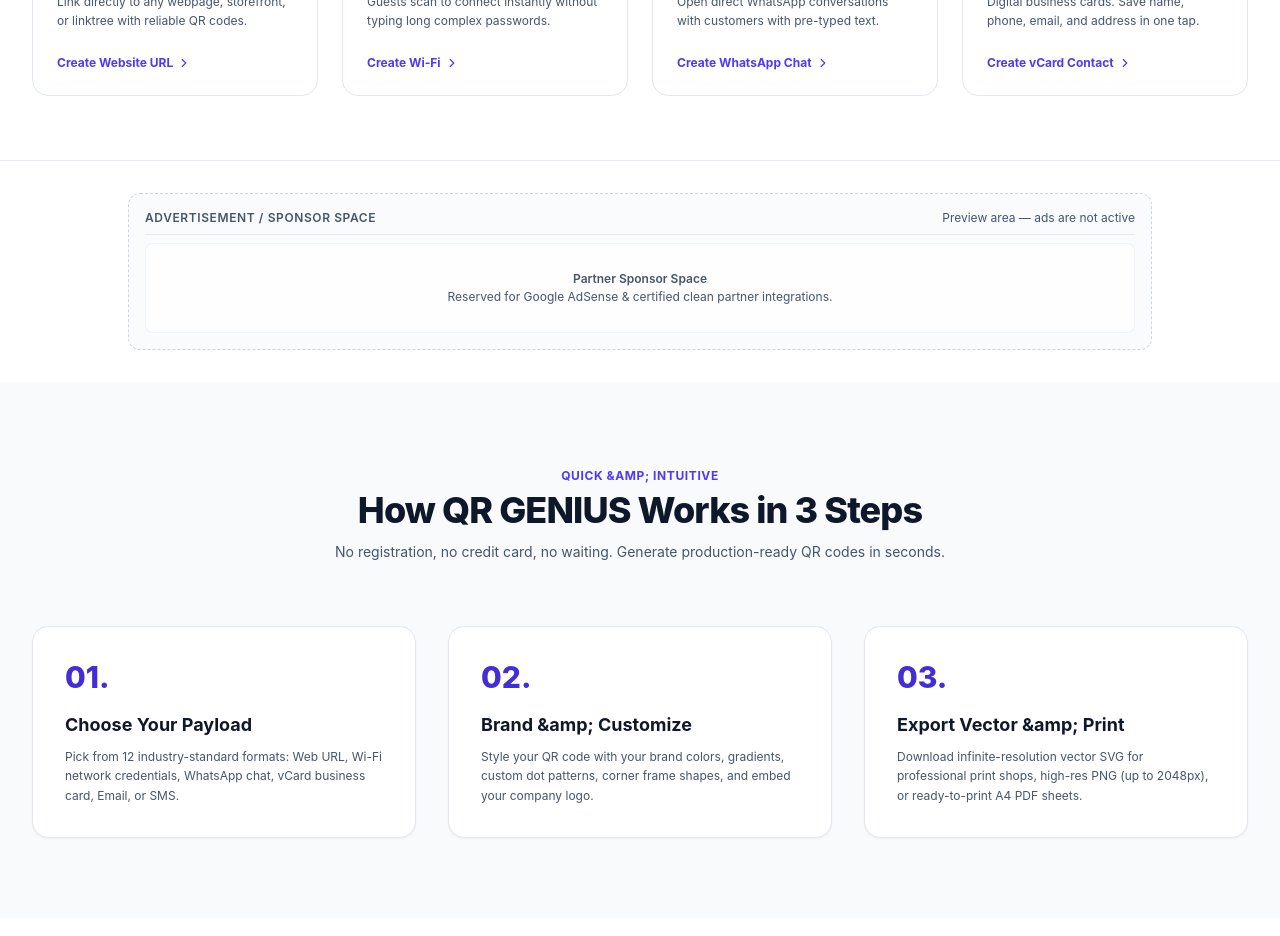
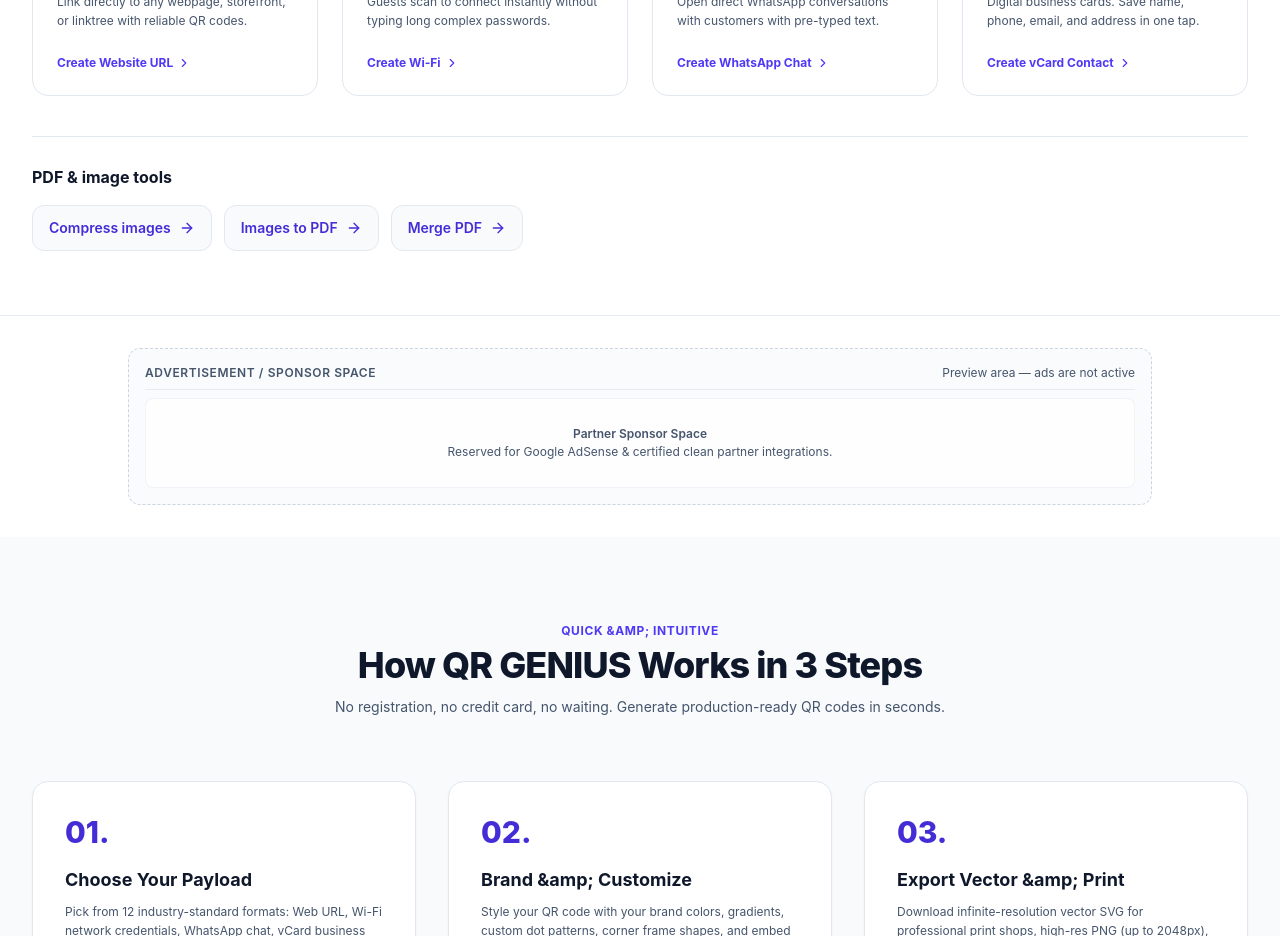
Before and after one commit to evanora031-dotcom/-qr-genius, a React (Vite) app: page / in a window 1280 px wide. Shown: the part 1060-1996 px from the top of the page. Built offline with nearby package versions, Linux system fonts and the light colour scheme.

Commit message:
feat: show localized PDF and image tool links on homepage

```diff
--- a/src/pages/HomePage.tsx
+++ b/src/pages/HomePage.tsx
@@ -263,6 +263,22 @@ export const HomePage: React.FC<HomePageProps> = ({ lang, onNavigate }) => {
               );
             })}
           </div>
+          <div className="mt-10 border-t border-slate-200 pt-7">
+            <h3 className="text-base font-bold text-slate-900 mb-4">{({ en: 'PDF & image tools', ar: 'أدوات PDF والصور', fr: 'Outils PDF et images', es: 'Herramientas PDF e imágenes' } as Record<Language, string>)[lang]}</h3>
+            <div className="flex flex-wrap gap-3">
+              {([
+                { page: 'image-compressor', path: 'image-compressor', label: { en: 'Compress images', ar: 'ضغط الصور', fr: 'Compresser les images', es: 'Comprimir imágenes' } },
+                { page: 'images-to-pdf', path: 'images-to-pdf', label: { en: 'Images to PDF', ar: 'الصور إلى PDF', fr: 'Images en PDF', es: 'Imágenes a PDF' } },
+                { page: 'pdf-merge', path: 'merge-pdf', label: { en: 'Merge PDF', ar: 'دمج PDF', fr: 'Fusionner PDF', es: 'Unir PDF' } }
+              ] as const).map((tool) => (
+                <a key={tool.page} href={`${lang === 'en' ? '' : `/${lang}`}/tools/${tool.path}`}
+                  onClick={(event) => { event.preventDefault(); onNavigate(tool.page); }}
+                  className="inline-flex items-center gap-2 rounded-xl border border-slate-200 bg-slate-50 px-4 py-3 text-sm font-semibold text-indigo-700 hover:bg-indigo-50 hover:border-indigo-300 transition-colors min-h-[44px]">
+                  {tool.label[lang]} <ArrowRight className="w-4 h-4" />
+                </a>
+              ))}
+            </div>
+          </div>
         </div>
       </section>
 
```
